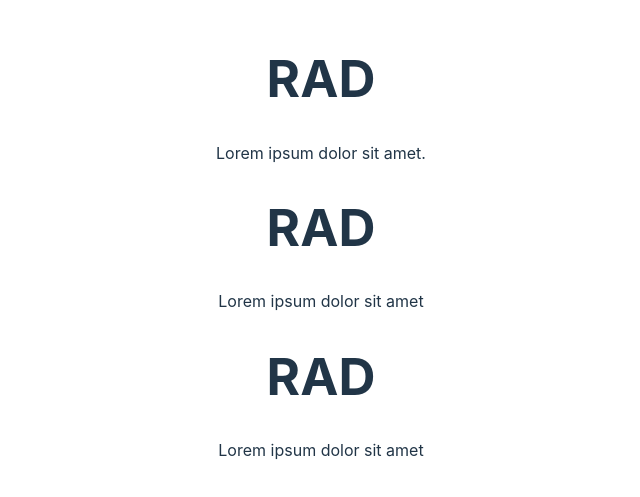
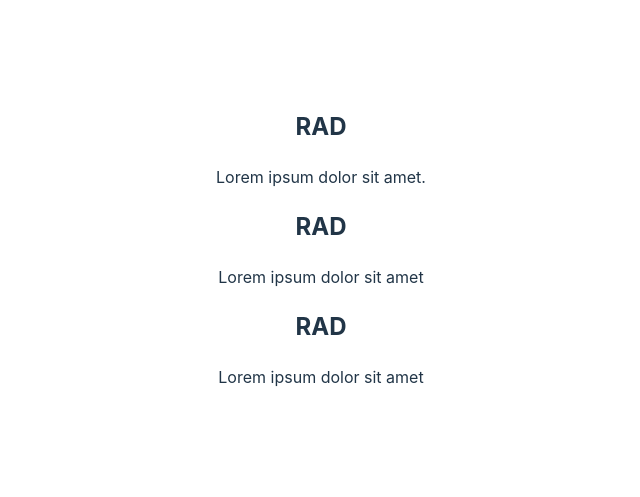
Before and after one commit to charakamihiranga/RAD-Sessions, a React (Vite) app in the folder react-basics/: page / in a window 1280 px wide. Shown: the part 153-650 px from the top of the page, without its empty margins (319-959 px from the left). Built offline with nearby package versions, Linux system fonts and the light colour scheme.

Commit message:
modify Subject.tsx

```diff
--- a/react-basics/src/component/Subject.tsx
+++ b/react-basics/src/component/Subject.tsx
@@ -1,8 +1,10 @@
-export function Subject(props : {name : string, children : string}) {
+import {ReactNode} from "react";
+
+export function Subject({name, children} : {name : string, children : ReactNode} ) {
     return (
         <>
-            <h1>{props.name}</h1>
-            <p>{props.children}</p>
+            <h2>{name}</h2>
+            <p>{children}</p>
         </>
     );
 }
```
